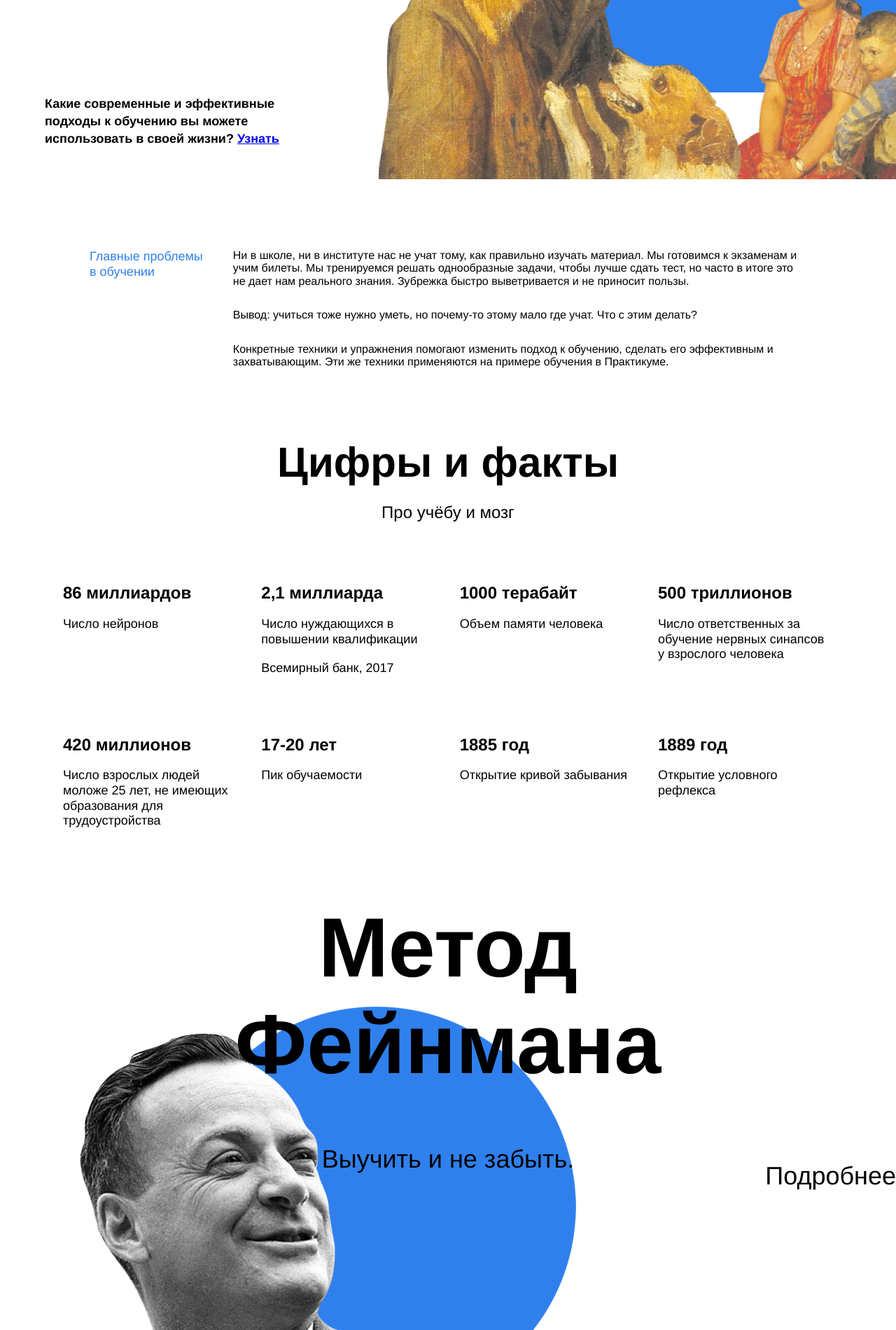
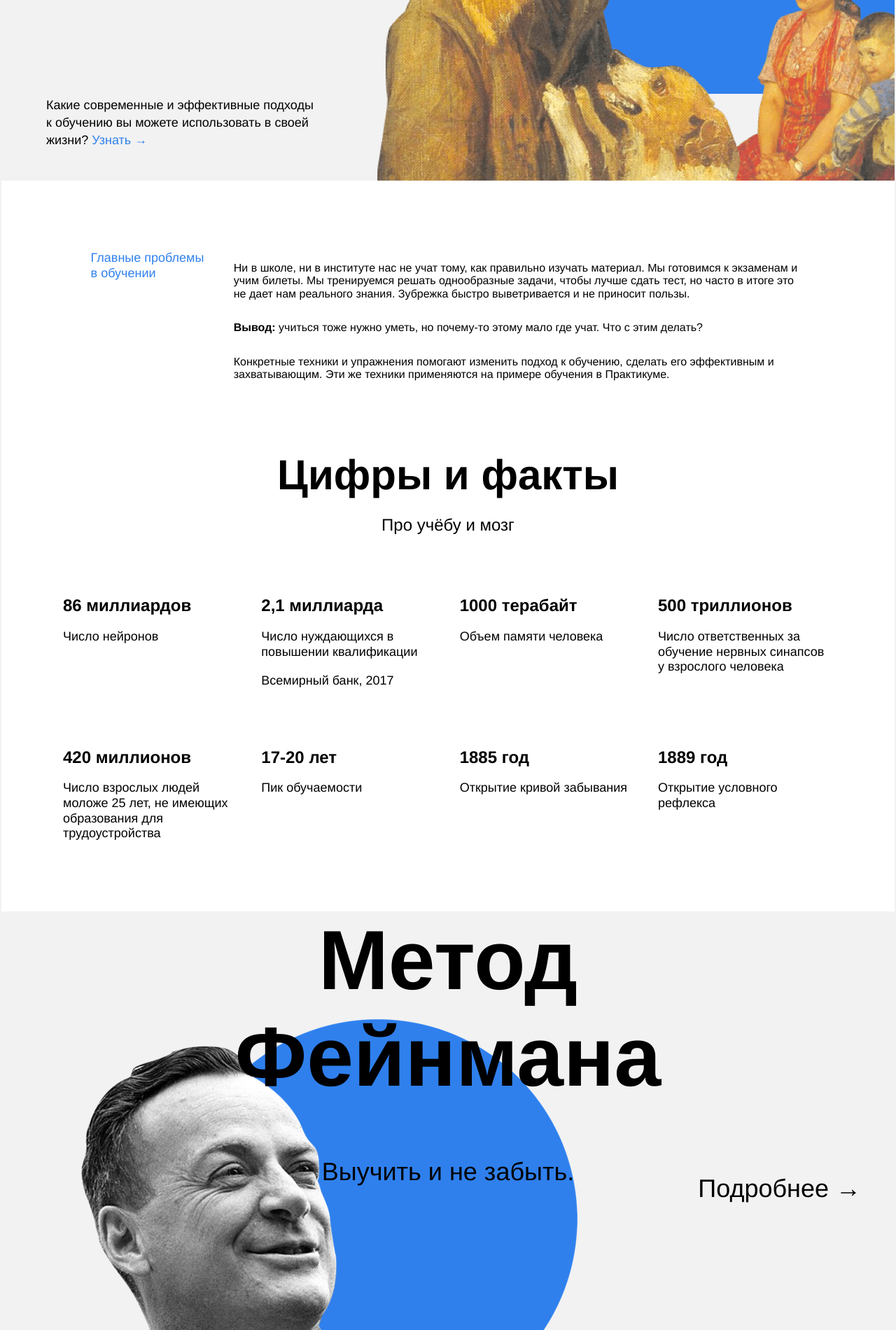
Before and after one commit to rnuravtsev/Flex-template, a plain HTML site: page index.html in a window 1280 px wide. Shown: the part 500-2400 px from the top of the page at 70% size. Drawn offline with Linux system fonts and the light colour scheme.

Commit message:
task-8. Доработки

```diff
--- a/index.html
+++ b/index.html
@@ -12,11 +12,11 @@
   <header class="header page__header">
     <img class="header__logo header__logo_place_header" src="images/logo_place_header.svg"
          alt='Логотип "Яндекс Практикум"'
-    width="183" height="32">
+         width="183" height="32">
     <h1 class="header__title">Научиться учиться</h1>
     <h2 class="header__subtitle">
       Какие современные и эффективные подходы к обучению вы можете использовать в своей жизни?
-      <a class="header_link" href="#">Узнать</a>
+      <a class="header__link" href="#">Узнать &rarr;</a>
     </h2>
     <div class="header__main-illustration"></div>
     <div class="header__square-pic"></div>
@@ -26,19 +26,19 @@
       <div class="two-columns">
         <div class="two-columns__brief">Главные проблемы в обучении</div>
         <div class="two-columns__main-text">
-          <div class="two-columns__paragraph">Ни в школе, ни в институте нас не учат тому, как правильно изучать
+          <p class="two-columns__paragraph">Ни в школе, ни в институте нас не учат тому, как правильно изучать
             материал. Мы готовимся к экзаменам и учим билеты. Мы тренируемся решать однообразные задачи, чтобы лучше
             сдать тест, но часто в итоге это не дает нам реального знания. Зубрежка быстро выветривается и не приносит
             пользы.
-          </div>
-          <div class="two-columns__paragraph">
+          </p>
+          <p class="two-columns__paragraph">
             <span class="span-accent">Вывод:</span> учиться тоже нужно уметь, но почему-то этому мало где учат. Что с
             этим делать?
-          </div>
-          <div class="two-columns__paragraph">
+          </p>
+          <p class="two-columns__paragraph">
             Конкретные техники и упражнения помогают изменить подход к обучению, сделать его эффективным и
             захватывающим. Эти же техники применяются на примере обучения в Практикуме.
-          </div>
+          </p>
         </div>
       </div>
     </section>
@@ -86,12 +86,12 @@
     <section class="feynman content__feynman">
       <h1 class="feynman__title">Метод Фейнмана</h1>
       <h2 class="feynman__subtitle">Выучить и не забыть.</h2>
-      <a href="#" class="feynman__link">Подробнее</a>
+      <a href="#" class="feynman__link">Подробнее &rarr;</a>
     </section>
 
     <section class="kaufman content__kaufman">
-      <div class="section-title section-title_theme_dark">Принципы обучения</div>
-      <div class="section-subtitle section-subtitle_theme_dark">от Джоша Кауфмана</div>
+      <h1 class="section-title section-title_theme_dark">Принципы обучения</h1>
+      <h2 class="section-subtitle section-subtitle_theme_dark">от Джоша Кауфмана</h2>
       <div class="table table_theme_dark">
         <div class="table__cell table__cell_theme_dark">
           <h3 class="table__heading table__heading_theme_dark">1</h3>
@@ -142,7 +142,7 @@
     <div class="footer__columns">
       <div class="footer__column footer__column_content_copyright">
         <img class="logo logo_place_footer" src="./images/logo_place_footer.svg" alt='Логотип "Яндекс Практикум"'
-         width="183" height="35">
+             width="183" height="35">
         <p class="footer__author">&copy; 2019, Виктор Абанькин</p>
       </div>
       <div class="footer__column footer__column_content_info">
--- a/styles/style.css
+++ b/styles/style.css
@@ -12,13 +12,10 @@
 
 .page {
   min-width: 1100px;
-  /* мы ещё не умеем делать мобильную версию сайта, */
-  /* поэтому выше установлена минимальная ширина страницы */
   max-width: 1600px;
-  /* выше установили ограничение по максимальной ширине */
   margin: 0 auto;
-  /* выше для экранов больше 1600px отцентрировали весь контент */
   font-family: 'Helvetica Neue', Arial, sans-serif;
+  border: 2px solid var(--gray-light);
 }
 
 .page__header,
@@ -35,6 +32,7 @@
   display: flex;
   flex-direction: column;
   justify-content: center;
+  background-color: var(--gray-light);
   /* выше установили ограничения для секции */
 }
 
@@ -59,6 +57,7 @@
   width: 388px;
   font-size: 18px;
   line-height: 25px;
+  font-weight: normal;
 }
 
 .header__main-illustration {
@@ -84,6 +83,15 @@
   width: 568px;
   background-color: var(--primary);
   z-index: 1;
+}
+
+.header__link {
+  color: var(--primary);
+  text-decoration: none;
+}
+
+.span-accent {
+  font-weight: bold;
 }
 
 .description {
@@ -194,10 +202,11 @@
 
 .feynman {
   position: relative;
+  min-height: 790px;
+  background-color: var(--gray-light);
   background-image: url("../images/feynman.png");
   background-repeat: no-repeat;
   background-position: left bottom;
-  min-height: 790px;
 }
 
 .feynman__title,
@@ -224,7 +233,7 @@
 .feynman__link {
   position: absolute;
   top: 50%;
-  right: 0;
+  right: 48px;
   color: var(--black);
   font-size: 36px;
   line-height: 51px;
```
